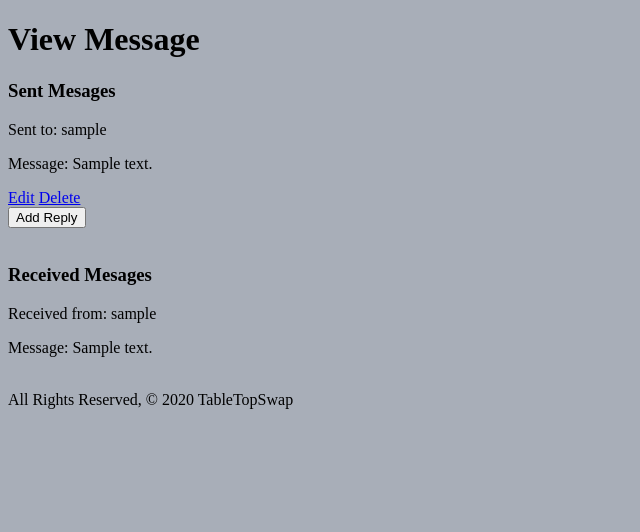
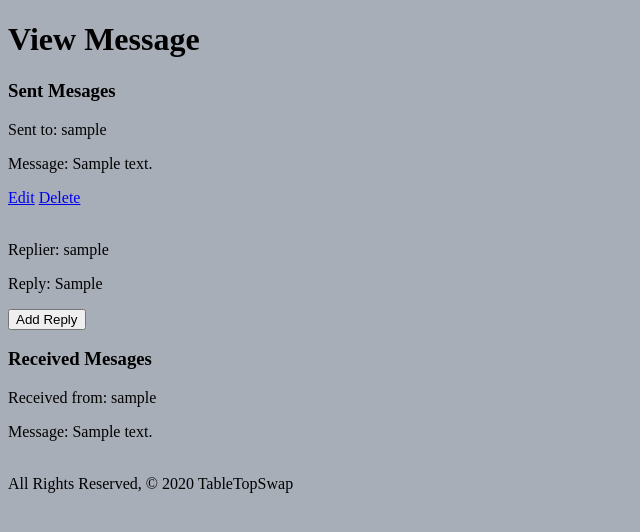
Before and after one commit to JamWheat/table-top-swap, a Django app: page /messages/view/ in a window 1280 px wide. Shown: the part 122-654 px from the top of the page, without its empty margins (0-640 px from the left). Run offline with Django 3.2, Linux system fonts and the light colour scheme; a user stored in the database is signed in; tables that the repository leaves empty hold one stand-in row (values such as "Sample post").

Commit message:
finish create reply functionality, show replies in message view

```diff
--- a/main_app/templates/messages/view_messages.html
+++ b/main_app/templates/messages/view_messages.html
@@ -15,13 +15,17 @@
       <p>Message: {{ message.message }}</p>
       <a href="{% url 'message_update' message.id %}">Edit</a>
       <a href="{% url 'message_delete' message.id %}">Delete</a>
+    </div><br>
+    {% for reply in message.reply_set.all %}
+      <p>Replier: {{ reply.sender }}</p>
+      <p>Reply: {{ reply.reply }}</p>
+    {% endfor %}
+    <form action="{% url 'reply_new' %}" method="POST">
+      {% csrf_token %}
+      <input type="hidden" name="message" value="{{ message.id }}">
+      <input type='submit' value='Add Reply'>
+    </form>
 
-      <form action="{% url 'reply_new' %}" method="POST">
-        {% csrf_token %}
-        <input type="hidden" name="message" value="{{ message.id }}">
-        <input type='submit' value='Add Reply'>
-      </form>
-    </div><br>
   {% endfor %}
 {% else %}
   <p>You have no sent messages at the moment.</p>
```
